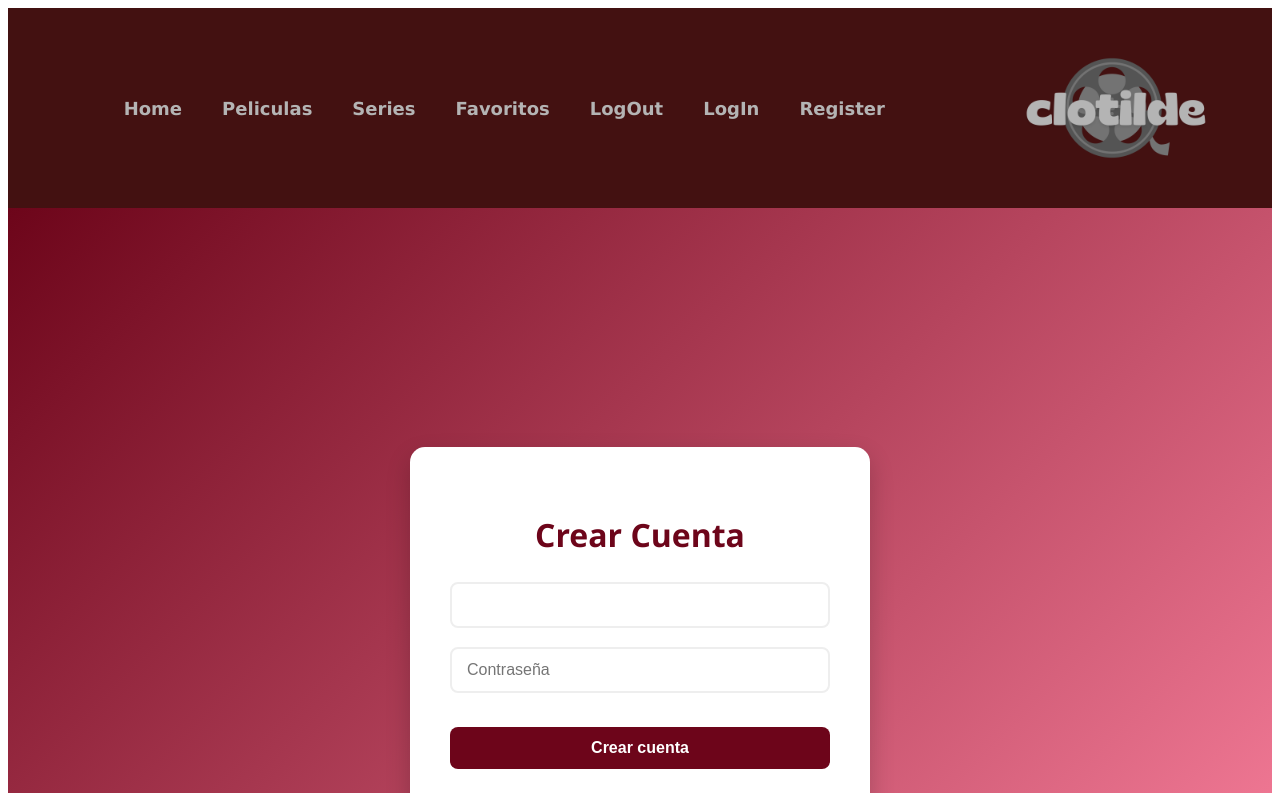
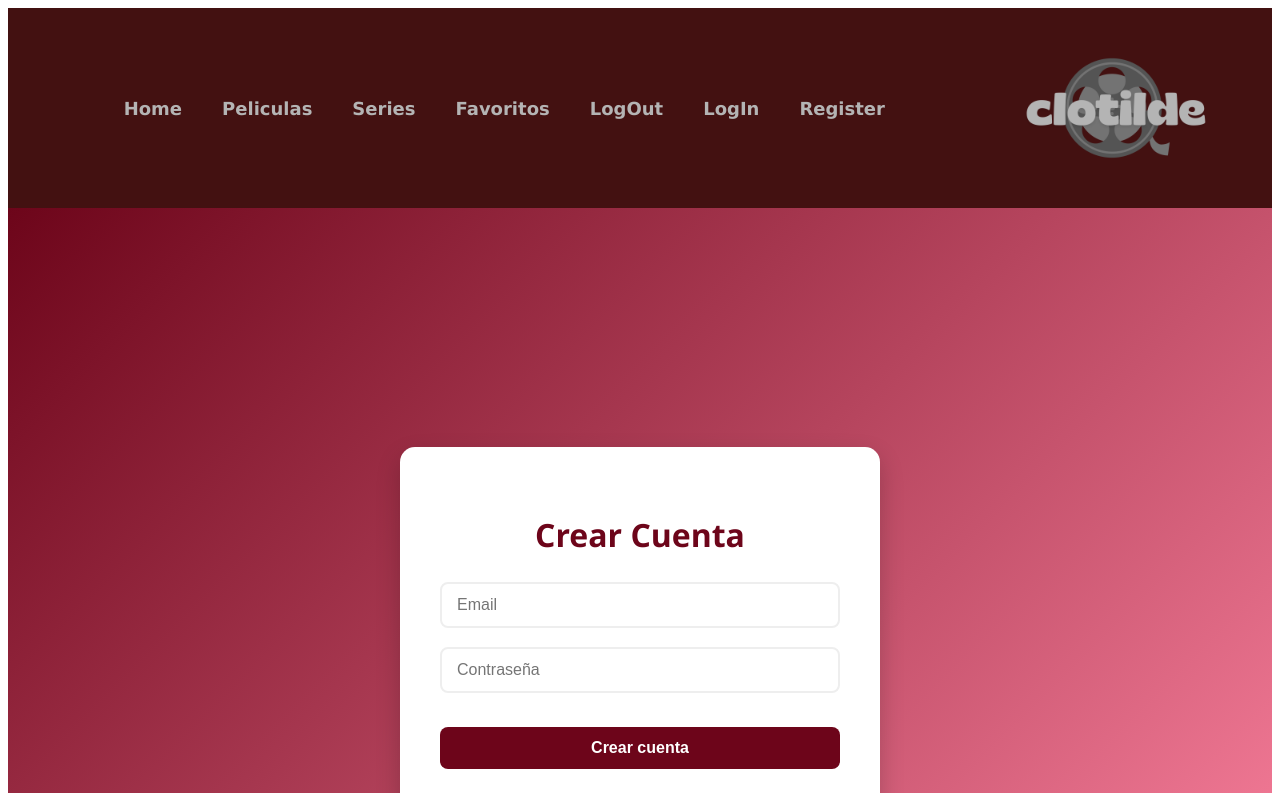
Before and after one commit to crondolettomata-cpu/Rondoletto-Barisic-Sarhan, a React (Create React App) app in the folder pi/: page /Register in a window 1280 px wide. Shown: the top 793 px of the page. Built offline with nearby package versions, Linux system fonts and the light colour scheme.

Commit message:
modifique cosas del register y login, no me sale lo de las cookies

```diff
--- a/pi/src/screens/Login/Login.js
+++ b/pi/src/screens/Login/Login.js
@@ -1,5 +1,7 @@
 import React, { Component } from 'react';
 import "./styles.css";
+
+
 
 
 class Login extends Component {
--- a/pi/src/screens/Login/styles.css
+++ b/pi/src/screens/Login/styles.css
@@ -12,11 +12,11 @@
 
 .login-card {
     background-color: white;
-    padding: 32px;
+    padding: 40px;
     border-radius: 15px;
     box-shadow: 0 10px 25px rgba(0, 0, 0, 0.2);
     width: 100%;
-    max-width: 350px;
+    max-width: 400px;
     text-align: center;
 }
 
--- a/pi/src/screens/Register/Register.js
+++ b/pi/src/screens/Register/Register.js
@@ -85,6 +85,7 @@ class Register extends Component{
                        <input
                            type="Email"
                             value={this.state.email}
+                            placeholder="Email"
                             onChange={(event) => this.controlarEmail(event)}/>
 
                         <input
--- a/pi/src/screens/Register/styles.css
+++ b/pi/src/screens/Register/styles.css
@@ -17,7 +17,7 @@
     border-radius: 15px;
     box-shadow: 0 10px 25px rgba(0, 0, 0, 0.2);
     width: 100%;
-    max-width: 380px;
+    max-width: 400px;
     text-align: center;
 }
 
@@ -39,7 +39,7 @@
     border: 2px solid #eee;
     border-radius: 8px;
     outline: none;
-    font-size: 1rem;
+    font-size: 16px;
     transition: all 0.3s ease;
 }
 
@@ -66,7 +66,7 @@
     transform: translateY(-2px);
 }
 
-/* Estilo para los mensajes de error */
+
 .error-text {
     background-color: #fff0f1;
     color: #c62828;
```
